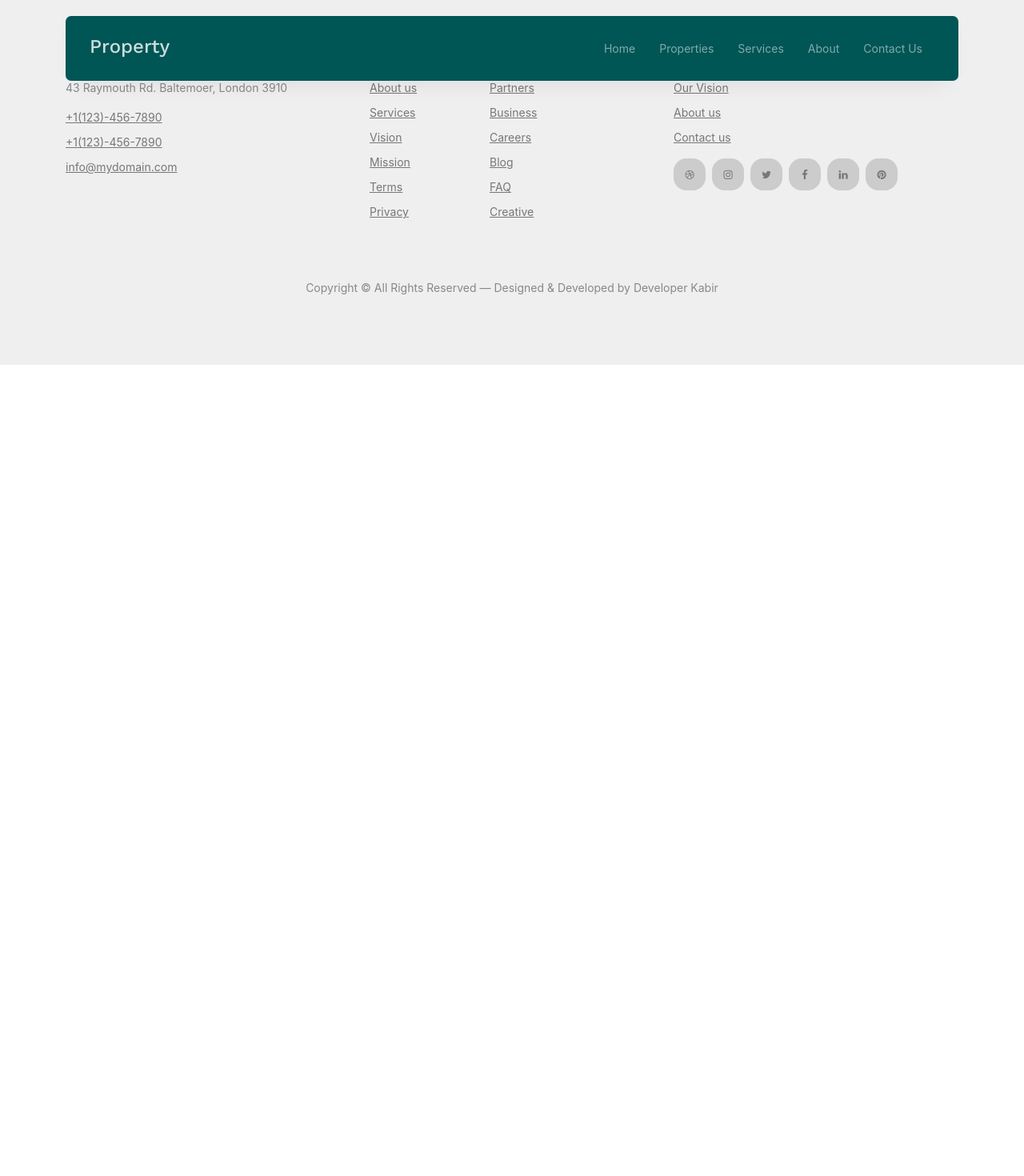
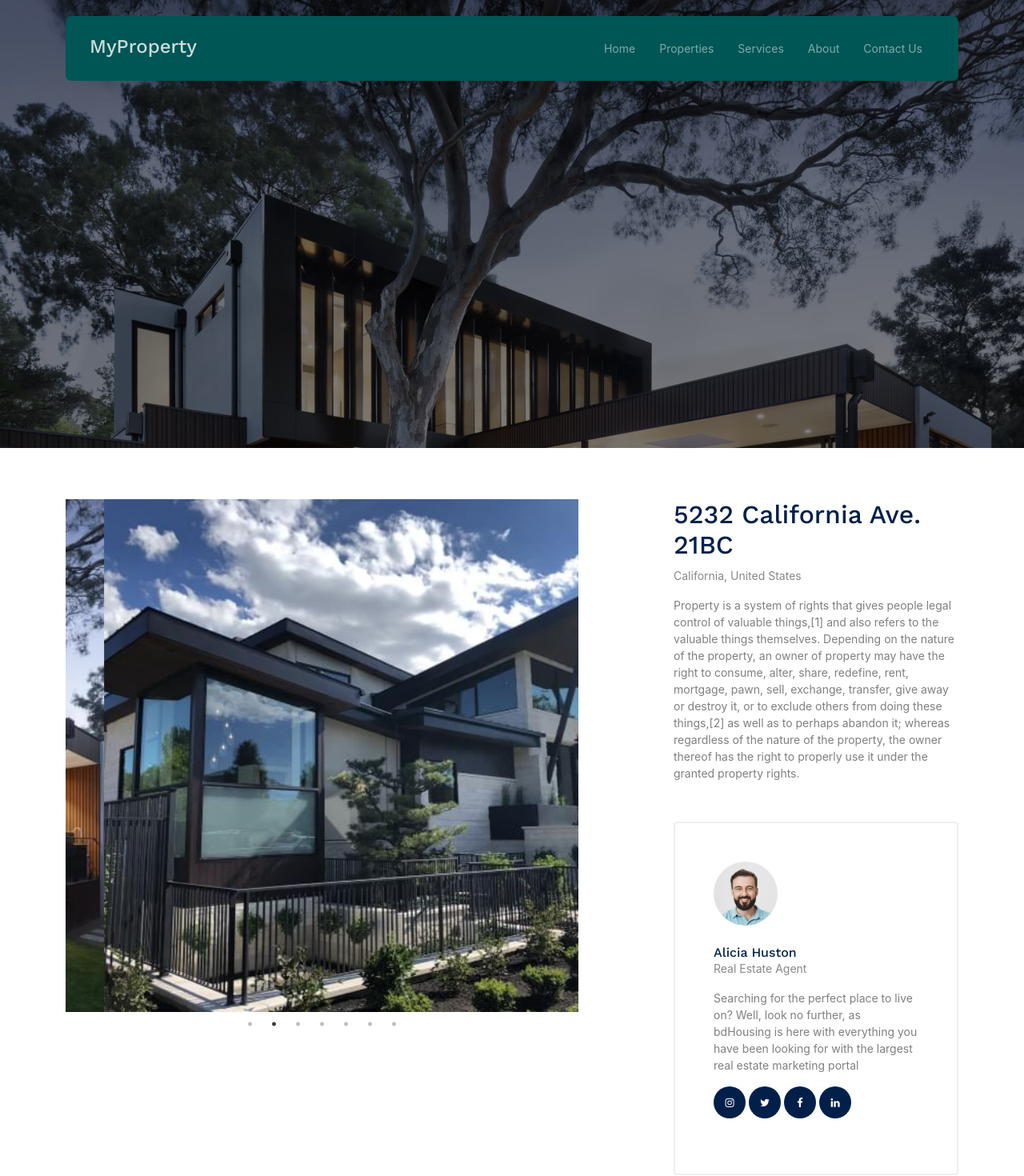
Before and after one commit to Developer-Kabir/property, a React (Create React App) app: page /singleProperty in a window 1280 px wide. Shown: the top 1470 px of the page at 80% size. Before the commit the page ends 800 px from the top, so only its background shows below. Built offline with nearby package versions, Linux system fonts and the light colour scheme.

Commit message:
single property page fixed

```diff
--- a/package.json
+++ b/package.json
@@ -9,6 +9,7 @@
     "bootstrap": "^5.2.1",
     "react": "^18.2.0",
     "react-bootstrap": "^2.5.0",
+    "react-countup": "^6.3.1",
     "react-dom": "^18.2.0",
     "react-router-dom": "^6.3.0",
     "react-scripts": "5.0.1",
--- a/public/index.html
+++ b/public/index.html
@@ -21,7 +21,7 @@
     <link rel="stylesheet" href="assets/css/aos.css">
     <link rel="stylesheet" href="assets/css/style.css">
 
-    <title>Property</title>
+    <title>MyProperty</title>
   </head>
   <body>
     <noscript>You need to enable JavaScript to run this app.</noscript>
--- a/src/App.js
+++ b/src/App.js
@@ -7,6 +7,7 @@ import Footer from './Components/Shared/Footer';
 import Contact from './Components/Contact';
 import About from './Components/About/About';
 import Service from './Components/Service/Service';
+import SingleProperty from './Components/Properties/SingleProperty';
 
 
 function App() {
@@ -19,6 +20,7 @@ function App() {
         <Route path='/contact' element={<Contact></Contact>}></Route>
         <Route path='/about' element={<About></About>}></Route>
         <Route path='/service' element={<Service></Service>}></Route>
+        <Route path='/singleProperty' element={<SingleProperty></SingleProperty>}></Route>
       </Routes>
       <Footer></Footer>
     </div>
--- a/src/Components/About/Counter.js
+++ b/src/Components/About/Counter.js
@@ -1,4 +1,5 @@
 import React from 'react';
+import CountUp from 'react-countup';
 
 const Counter = () => {
     return (
@@ -6,25 +7,25 @@ const Counter = () => {
             <div class="row section-counter mt-5">
 				<div class="col-6 col-sm-6 col-md-6 col-lg-3">
 					<div class="counter-wrap mb-5 mb-lg-0">
-						<span class="number"><span class="countup text-primary">2917</span></span>
+						<span class="number"><span class="countup text-primary"><CountUp end={2917} /></span></span>
 						<span class="caption text-black-50"># of Buy Properties</span>
 					</div>
 				</div>
 				<div class="col-6 col-sm-6 col-md-6 col-lg-3">
 					<div class="counter-wrap mb-5 mb-lg-0">
-						<span class="number"><span class="countup text-primary">3918</span></span>
+						<span class="number"><span class="countup text-primary"><CountUp end={3918} /></span></span>
 						<span class="caption text-black-50"># of Sell Properties</span>
 					</div>
 				</div>
 				<div class="col-6 col-sm-6 col-md-6 col-lg-3">
 					<div class="counter-wrap mb-5 mb-lg-0">
-						<span class="number"><span class="countup text-primary">38928</span></span>
+						<span class="number"><span class="countup text-primary"><CountUp end={38928} /></span></span>
 						<span class="caption text-black-50"># of All Properties</span>
 					</div>
 				</div>
 				<div class="col-6 col-sm-6 col-md-6 col-lg-3">
 					<div class="counter-wrap mb-5 mb-lg-0">
-						<span class="number"><span class="countup text-primary">1291</span></span>
+						<span class="number"><span class="countup text-primary"><CountUp end={1290} /></span></span>
 						<span class="caption text-black-50"># of Agents</span>
 					</div>
 				</div>
--- a/src/Components/Properties/FeaturePro.js
+++ b/src/Components/Properties/FeaturePro.js
@@ -62,7 +62,7 @@ const FeaturePro = () => {
                 </span>
             </div>
 
-            <Link to="property-single.html" class="btn btn-primary py-2 px-3">See details</Link>
+            <Link to="/singleProperty" class="btn btn-primary py-2 px-3">See details</Link>
         </div>
     </div>
 </div>
--- /dev/null
+++ b/src/Components/Properties/SingleProperty.js
@@ -0,0 +1,106 @@
+import React from 'react';
+import Slider from "react-slick";
+
+const SingleProperty = () => {
+    const settings = {
+        dots: true,
+        infinite: true,
+        slidesToShow: 1,
+        slidesToScroll: 1,
+        autoplay: true,
+        speed: 800,
+        autoplaySpeed: 5000,
+        cssEase: "linear",
+      responsive: [
+        {
+          breakpoint: 1007,
+          settings: {
+            slidesToShow: 2,
+            slidesToScroll: 2,
+            initialSlide: 2
+          }
+        },
+        {
+          breakpoint: 640,
+          settings: {
+            slidesToShow: 1,
+            slidesToScroll: 1
+          }
+        }
+      ]
+    };
+    return (
+        <div>
+            <div class="hero page-inner overlay" style={{backgroundImage: "url('assets/images/hero_bg_3.jpg')"}}>
+
+<div class="container">
+    <div class="row justify-content-center align-items-center">
+        <div class="col-lg-9 text-center mt-5">
+            <h1 class="heading" data-aos="fade-up">5232 California AVE. 21BC</h1>
+
+            <nav aria-label="breadcrumb" data-aos="fade-up" data-aos-delay="200">
+                <ol class="breadcrumb text-center justify-content-center">
+                    <li class="breadcrumb-item "><a href="index.html">Home</a></li>
+                    <li class="breadcrumb-item "><a href="properties.html">Properties</a></li>
+                    <li class="breadcrumb-item active text-white-50" aria-current="page">5232 California AVE. 21BC</li>
+                </ol>
+            </nav>
+
+
+        </div>
+    </div>
+
+
+</div>
+</div>
+
+
+<div class="section">
+<div class="container">
+    <div class="row justify-content-between">
+        <div class="col-lg-7">
+            <div class="img-property-slide-wrap">
+                <div class="img-property-slide">
+                <Slider {...settings}>
+                    <img src="assets/images/img_1.jpg" alt="Imagge" class="img-fluid"/>
+                    <img src="assets/images/img_2.jpg" alt="Imagge" class="img-fluid"/>
+                    <img src="assets/images/img_3.jpg" alt="Imaxge" class="img-fluid"/>
+                    <img src="assets/images/img_4.jpg" alt="Imaxge" class="img-fluid"/>
+                    <img src="assets/images/img_5.jpg" alt="Imaxge" class="img-fluid"/>
+                    <img src="assets/images/img_6.jpg" alt="Imaxge" class="img-fluid"/>
+                    <img src="assets/images/img_7.jpg" alt="Imaxge" class="img-fluid"/>
+                    </Slider>
+                </div>
+            </div>
+        </div>
+        <div class="col-lg-4">
+            <h2 class="heading text-primary">5232 California Ave. 21BC</h2>
+            <p class="meta">California, United States</p>
+            <p class="text-black-50">Property is a system of rights that gives people legal control of valuable things,[1] and also refers to the valuable things themselves. Depending on the nature of the property, an owner of property may have the right to consume, alter, share, redefine, rent, mortgage, pawn, sell, exchange, transfer, give away or destroy it, or to exclude others from doing these things,[2] as well as to perhaps abandon it; whereas regardless of the nature of the property, the owner thereof has the right to properly use it under the granted property rights.</p>
+
+            <div class="d-block agent-box p-5">
+                <div class="img mb-4">
+                    <img src="assets/images/person_2-min.jpg" alt="Imxage" class="img-fluid"/>
+                </div>
+                <div class="text">
+                    <h3 class="mb-0">Alicia Huston</h3>
+                    <div class="meta mb-3">Real Estate Agent</div>
+                    <p>Searching for the perfect place to live on? Well, look no further, as bdHousing is here with everything you have been looking for with the largest real estate marketing portal</p>
+                    <ul class="list-unstyled social dark-hover d-flex">
+                        <li class="me-1"><a href="#"><span class="icon-instagram"></span></a></li>
+                        <li class="me-1"><a href="#"><span class="icon-twitter"></span></a></li>
+                        <li class="me-1"><a href="#"><span class="icon-facebook"></span></a></li>
+                        <li class="me-1"><a href="#"><span class="icon-linkedin"></span></a></li>
+
+                    </ul>
+                </div>
+            </div>
+        </div>
+    </div>
+</div>
+</div>
+        </div>
+    );
+};
+
+export default SingleProperty;
--- a/src/Components/Shared/Header.js
+++ b/src/Components/Shared/Header.js
@@ -19,8 +19,7 @@ const Header = () => {
 		<div class="container">
 			<div class="menu-bg-wrap">
 				<div class="site-navigation">
-					<Link to="/" class="logo m-0 float-start">Property</Link>
-
+					<Link to="/" class="logo  float-start">MyProperty</Link>
 					<ul class="js-clone-nav d-none d-lg-inline-block text-start site-menu float-end">
 						<li><Link to="/">Home</Link></li>
 						<li>
```
Also changed, not shown: 1 other file (tests, documents, lock files or other folders).
